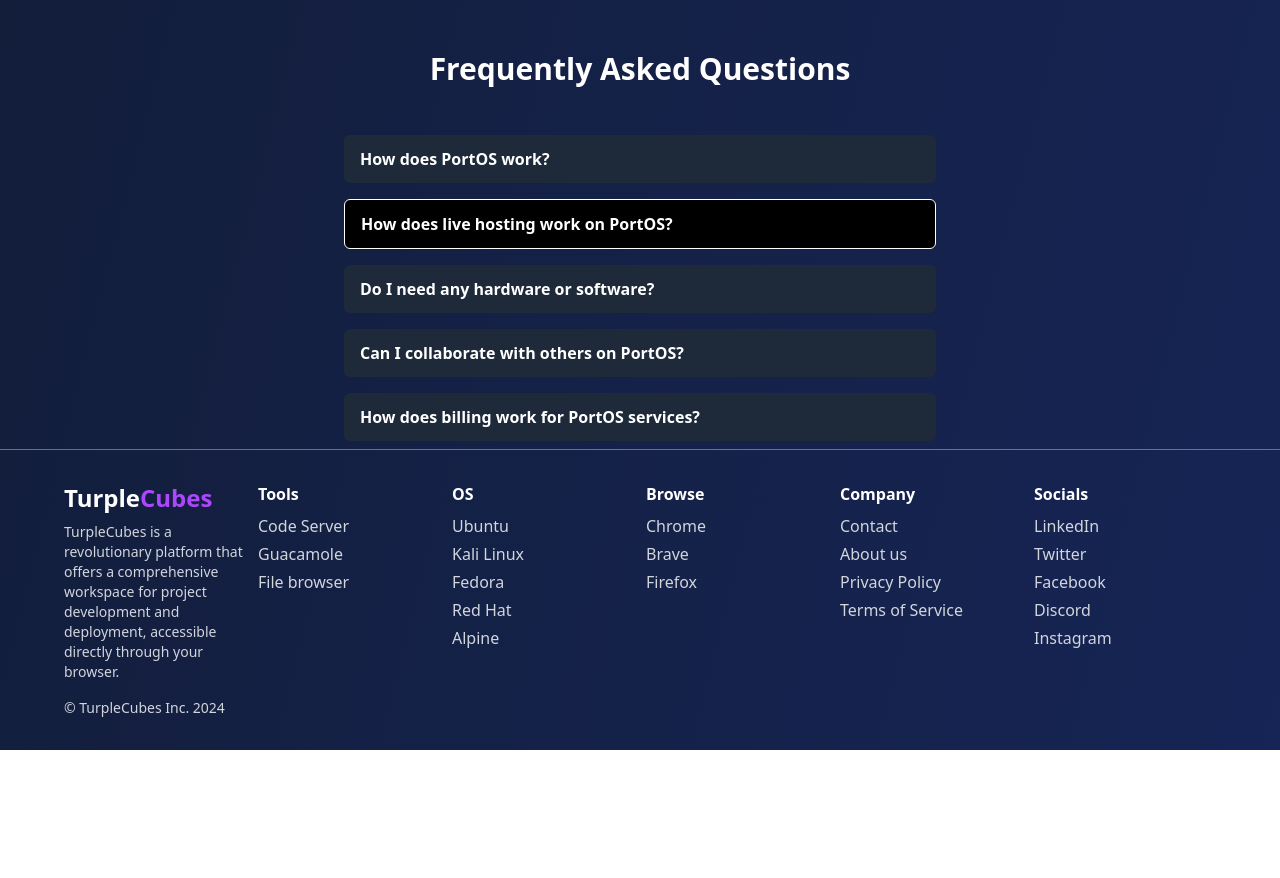
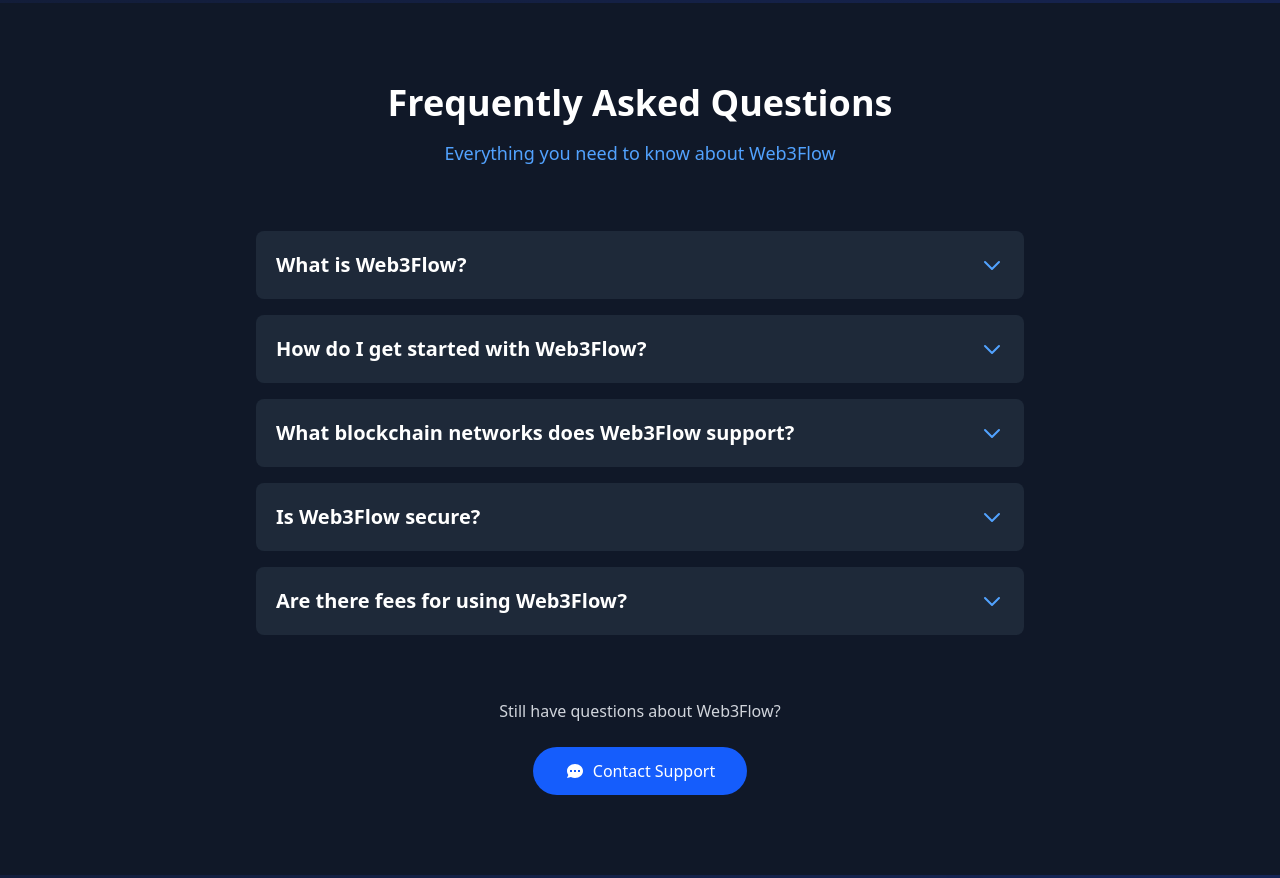
Before and after one commit to sanjaysagar12/Turplecubes_standalone, an Astro site: page / in a window 1280 px wide. Shown: the part 4329-5207 px from the top of the page. Before the commit the page ends 5079 px from the top, so only its background shows below. Built offline with nearby package versions, Linux system fonts and the light colour scheme; Astro itself is replaced by a stand-in of ours.

Commit message:
Add FAQ component and integrate it into the main page layout

```diff
--- /dev/null
+++ b/src/components/FAQ.astro
@@ -0,0 +1,149 @@
+---
+// FAQ.astro
+---
+
+<section class="py-20 bg-gray-900 relative">
+    <div class="container mx-auto px-4">
+      <div class="text-center mb-16">
+        <h2 class="text-3xl md:text-4xl font-bold text-white">Frequently Asked Questions</h2>
+        <p class="text-blue-400 mt-4 text-lg">Everything you need to know about Web3Flow</p>
+      </div>
+
+      <div class="max-w-3xl mx-auto">
+        <!-- FAQ Item 1 -->
+        <div class="mb-4">
+          <button class="faq-toggle w-full text-left p-5 bg-gray-800 bg-opacity-50 rounded-lg hover:bg-opacity-70 transition-all duration-200">
+            <div class="flex justify-between items-center">
+              <h3 class="text-xl font-semibold text-white">What is Web3Flow?</h3>
+              <svg xmlns="http://www.w3.org/2000/svg" class="h-6 w-6 text-blue-400 transform transition-transform duration-200" fill="none" viewBox="0 0 24 24" stroke="currentColor">
+                <path stroke-linecap="round" stroke-linejoin="round" stroke-width="2" d="M19 9l-7 7-7-7" />
+              </svg>
+            </div>
+          </button>
+          <div class="faq-content overflow-hidden max-h-0 transition-all duration-300 ease-in-out">
+            <div class="p-5 bg-gray-800 bg-opacity-30 rounded-b-lg text-gray-300">
+              Web3Flow is a comprehensive platform that provides seamless access to Web3 technologies,
+              decentralized applications, and blockchain networks. We simplify the complexities of
+              blockchain technology, making it accessible for everyone from beginners to experienced developers.
+            </div>
+          </div>
+        </div>
+
+        <!-- FAQ Item 2 -->
+        <div class="mb-4">
+          <button class="faq-toggle w-full text-left p-5 bg-gray-800 bg-opacity-50 rounded-lg hover:bg-opacity-70 transition-all duration-200">
+            <div class="flex justify-between items-center">
+              <h3 class="text-xl font-semibold text-white">How do I get started with Web3Flow?</h3>
+              <svg xmlns="http://www.w3.org/2000/svg" class="h-6 w-6 text-blue-400 transform transition-transform duration-200" fill="none" viewBox="0 0 24 24" stroke="currentColor">
+                <path stroke-linecap="round" stroke-linejoin="round" stroke-width="2" d="M19 9l-7 7-7-7" />
+              </svg>
+            </div>
+          </button>
+          <div class="faq-content overflow-hidden max-h-0 transition-all duration-300 ease-in-out">
+            <div class="p-5 bg-gray-800 bg-opacity-30 rounded-b-lg text-gray-300">
+              Getting started is simple. Create an account by clicking the "Sign Up" button, complete
+              your profile, and you'll have immediate access to our suite of Web3 tools and solutions.
+              Our guided onboarding process will help you navigate the platform based on your specific needs.
+            </div>
+          </div>
+        </div>
+
+        <!-- FAQ Item 3 -->
+        <div class="mb-4">
+          <button class="faq-toggle w-full text-left p-5 bg-gray-800 bg-opacity-50 rounded-lg hover:bg-opacity-70 transition-all duration-200">
+            <div class="flex justify-between items-center">
+              <h3 class="text-xl font-semibold text-white">What blockchain networks does Web3Flow support?</h3>
+              <svg xmlns="http://www.w3.org/2000/svg" class="h-6 w-6 text-blue-400 transform transition-transform duration-200" fill="none" viewBox="0 0 24 24" stroke="currentColor">
+                <path stroke-linecap="round" stroke-linejoin="round" stroke-width="2" d="M19 9l-7 7-7-7" />
+              </svg>
+            </div>
+          </button>
+          <div class="faq-content overflow-hidden max-h-0 transition-all duration-300 ease-in-out">
+            <div class="p-5 bg-gray-800 bg-opacity-30 rounded-b-lg text-gray-300">
+              Web3Flow supports all major blockchain networks including Ethereum, Polygon, Solana,
+              Binance Smart Chain, and many others. Our multi-chain approach ensures you have the
+              flexibility to work across different ecosystems without switching platforms.
+            </div>
+          </div>
+        </div>
+
+        <!-- FAQ Item 4 -->
+        <div class="mb-4">
+          <button class="faq-toggle w-full text-left p-5 bg-gray-800 bg-opacity-50 rounded-lg hover:bg-opacity-70 transition-all duration-200">
+            <div class="flex justify-between items-center">
+              <h3 class="text-xl font-semibold text-white">Is Web3Flow secure?</h3>
+              <svg xmlns="http://www.w3.org/2000/svg" class="h-6 w-6 text-blue-400 transform transition-transform duration-200" fill="none" viewBox="0 0 24 24" stroke="currentColor">
+                <path stroke-linecap="round" stroke-linejoin="round" stroke-width="2" d="M19 9l-7 7-7-7" />
+              </svg>
+            </div>
+          </button>
+          <div class="faq-content overflow-hidden max-h-0 transition-all duration-300 ease-in-out">
+            <div class="p-5 bg-gray-800 bg-opacity-30 rounded-b-lg text-gray-300">
+              Absolutely. Security is our top priority. Web3Flow implements industry-leading security
+              protocols, including end-to-end encryption, multi-factor authentication, and regular
+              security audits. We never store your private keys, ensuring your digital assets remain
+              fully under your control at all times.
+            </div>
+          </div>
+        </div>
+
+        <!-- FAQ Item 5 -->
+        <div class="mb-4">
+          <button class="faq-toggle w-full text-left p-5 bg-gray-800 bg-opacity-50 rounded-lg hover:bg-opacity-70 transition-all duration-200">
+            <div class="flex justify-between items-center">
+              <h3 class="text-xl font-semibold text-white">Are there fees for using Web3Flow?</h3>
+              <svg xmlns="http://www.w3.org/2000/svg" class="h-6 w-6 text-blue-400 transform transition-transform duration-200" fill="none" viewBox="0 0 24 24" stroke="currentColor">
+                <path stroke-linecap="round" stroke-linejoin="round" stroke-width="2" d="M19 9l-7 7-7-7" />
+              </svg>
+            </div>
+          </button>
+          <div class="faq-content overflow-hidden max-h-0 transition-all duration-300 ease-in-out">
+            <div class="p-5 bg-gray-800 bg-opacity-30 rounded-b-lg text-gray-300">
+              Web3Flow offers several pricing tiers to accommodate different needs. Our basic plan is
+              free and provides essential access to Web3 functionalities. Premium plans offer advanced
+              features, higher transaction limits, and priority support. Standard network transaction
+              fees still apply regardless of your plan.
+            </div>
+          </div>
+        </div>
+      </div>
+
+      <!-- CTA -->
+      <div class="text-center mt-16">
+        <p class="text-gray-300 mb-6">Still have questions about Web3Flow?</p>
+        <a href="#" class="bg-blue-600 hover:bg-blue-700 text-white font-medium px-8 py-3 rounded-full transition inline-flex items-center">
+          <svg xmlns="http://www.w3.org/2000/svg" class="h-5 w-5 mr-2" viewBox="0 0 20 20" fill="currentColor">
+            <path fill-rule="evenodd" d="M18 10c0 3.866-3.582 7-8 7a8.841 8.841 0 01-4.083-.98L2 17l1.338-3.123C2.493 12.767 2 11.434 2 10c0-3.866 3.582-7 8-7s8 3.134 8 7zM7 9H5v2h2V9zm8 0h-2v2h2V9zM9 9h2v2H9V9z" clip-rule="evenodd" />
+          </svg>
+          Contact Support
+        </a>
+      </div>
+    </div>
+
+    <!-- Decorative element -->
+    <div class="absolute right-0 bottom-0 w-64 h-64 bg-blue-600/10 rounded-full blur-3xl -z-10"></div>
+  </section>
+
+<script>
+    // JavaScript for FAQ toggle functionality
+    document.addEventListener('DOMContentLoaded', () => {
+        const faqToggles = document.querySelectorAll('.faq-toggle');
+
+        faqToggles.forEach(toggle => {
+            toggle.addEventListener('click', () => {
+                const content = toggle.nextElementSibling;
+                const icon = toggle.querySelector('svg');
+
+                // Toggle the active state
+                toggle.classList.toggle('active');
+
+                // Simplify the icon rotation and content height toggle
+                const isActive = toggle.classList.contains('active');
+                icon?.classList.toggle('rotate-180', isActive);
+                if (content) {
+                    (content as HTMLElement).style.maxHeight = isActive ? content.scrollHeight + "px" : "0";
+                }
+            });
+        });
+    });
+</script>
--- a/src/pages/index.astro
+++ b/src/pages/index.astro
@@ -3,6 +3,7 @@
 import Navbar from "../components/Navbar.astro";
 import Footer from "../components/Footer.astro";
 import HeroSection from "../components/HeroSection.astro";
+import FAQ from "../components/FAQ.astro"
 import Layout from "../layouts/Layout.astro";
 ---
 
@@ -136,39 +137,9 @@
                 class="w-1/2 rounded-lg shadow-lg"
             />
         </section>
-        <section class="text-center py-12">
-            <h1 class="text-3xl font-bold">Frequently Asked Questions</h1>
-        </section>
-
-        <div class="flex justify-center items-start gap-12 px-12">
-            <!-- FAQ List -->
-            <div class="w-1/2">
-                <div class="space-y-4">
-                    <button
-                        class="w-full text-left px-4 py-3 bg-gray-800 rounded-md font-semibold"
-                        >How does PortOS work?</button
-                    >
-                    <button
-                        class="w-full text-left px-4 py-3 border border-white bg-black rounded-md font-semibold"
-                        >How does live hosting work on PortOS?</button
-                    >
-                    <button
-                        class="w-full text-left px-4 py-3 bg-gray-800 rounded-md font-semibold"
-                        >Do I need any hardware or software?</button
-                    >
-                    <button
-                        class="w-full text-left px-4 py-3 bg-gray-800 rounded-md font-semibold"
-                        >Can I collaborate with others on PortOS?</button
-                    >
-                    <button
-                        class="w-full text-left px-4 py-3 bg-gray-800 rounded-md font-semibold"
-                        >How does billing work for PortOS services?</button
-                    >
-                </div>
-            </div>
 
 
-        </div>
+        <FAQ/>
     </main>
     <Footer />
 </Layout>
```
